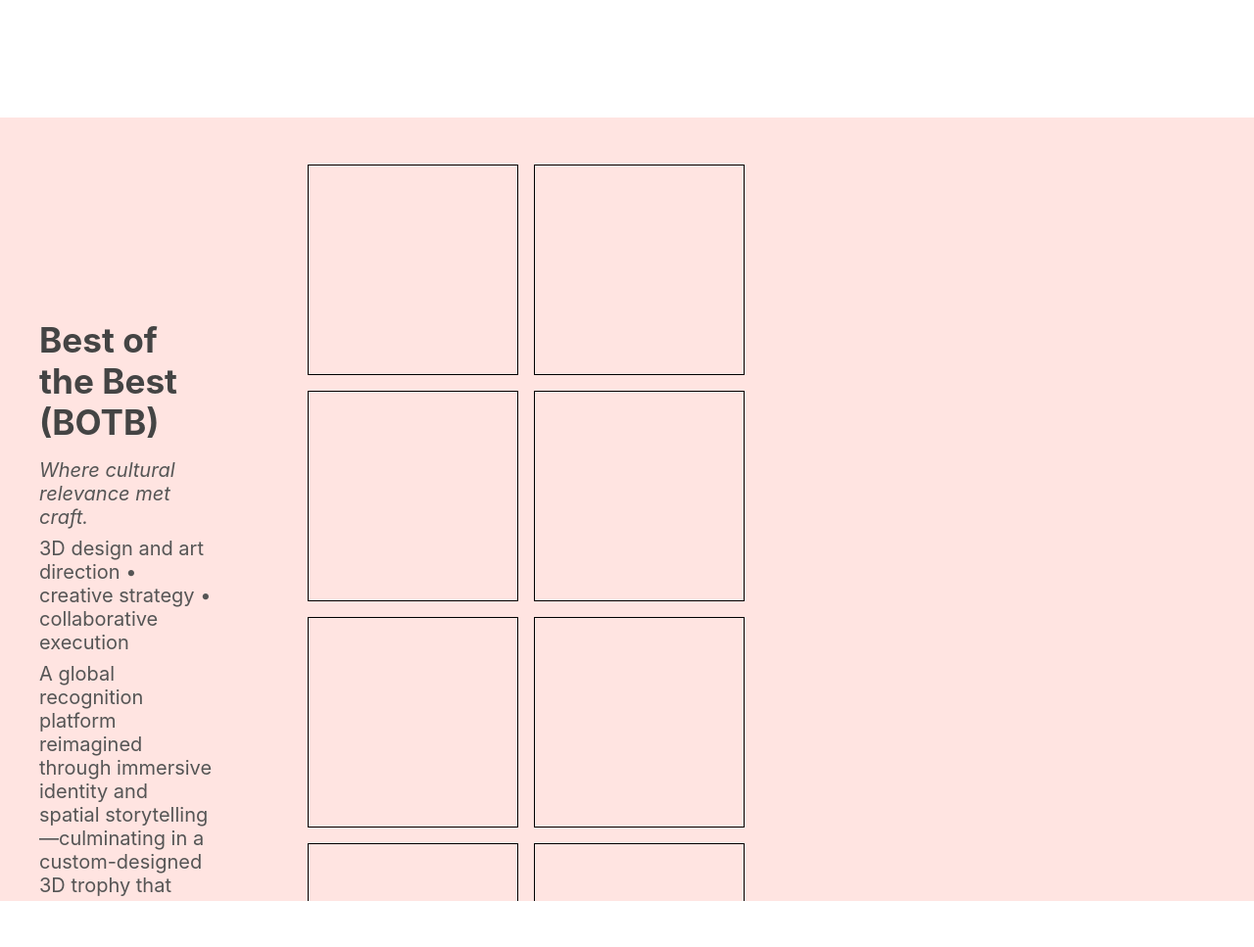
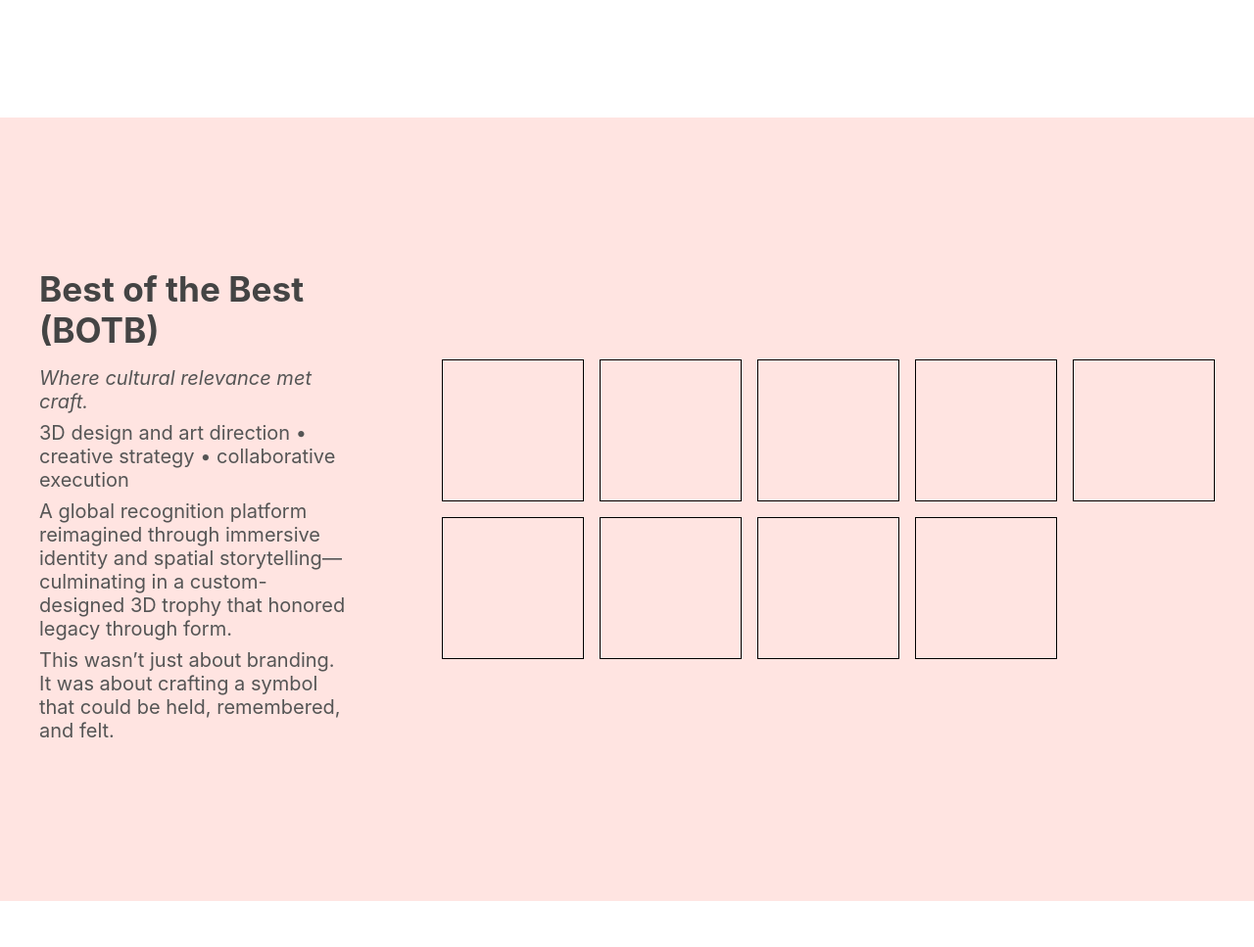
Before and after one commit to tryskian/krystian, a website built with Vite: page index.html in a window 1280 px wide. Shown: the part 1480-2447 px from the top of the page at 98% size. Built offline with nearby package versions, Linux system fonts and the light colour scheme.

Commit message:
grid dobog dobogged

```diff
--- a/src/style.css
+++ b/src/style.css
@@ -145,7 +145,7 @@
   gap: 6rem;
   align-items: center;
   padding: 3rem 2.5rem;
-  min-width: 800px;
+  min-width: max(1000px, 100vw);
   width: 100%;
   max-width: 100vw;
   height: 100%;
```
